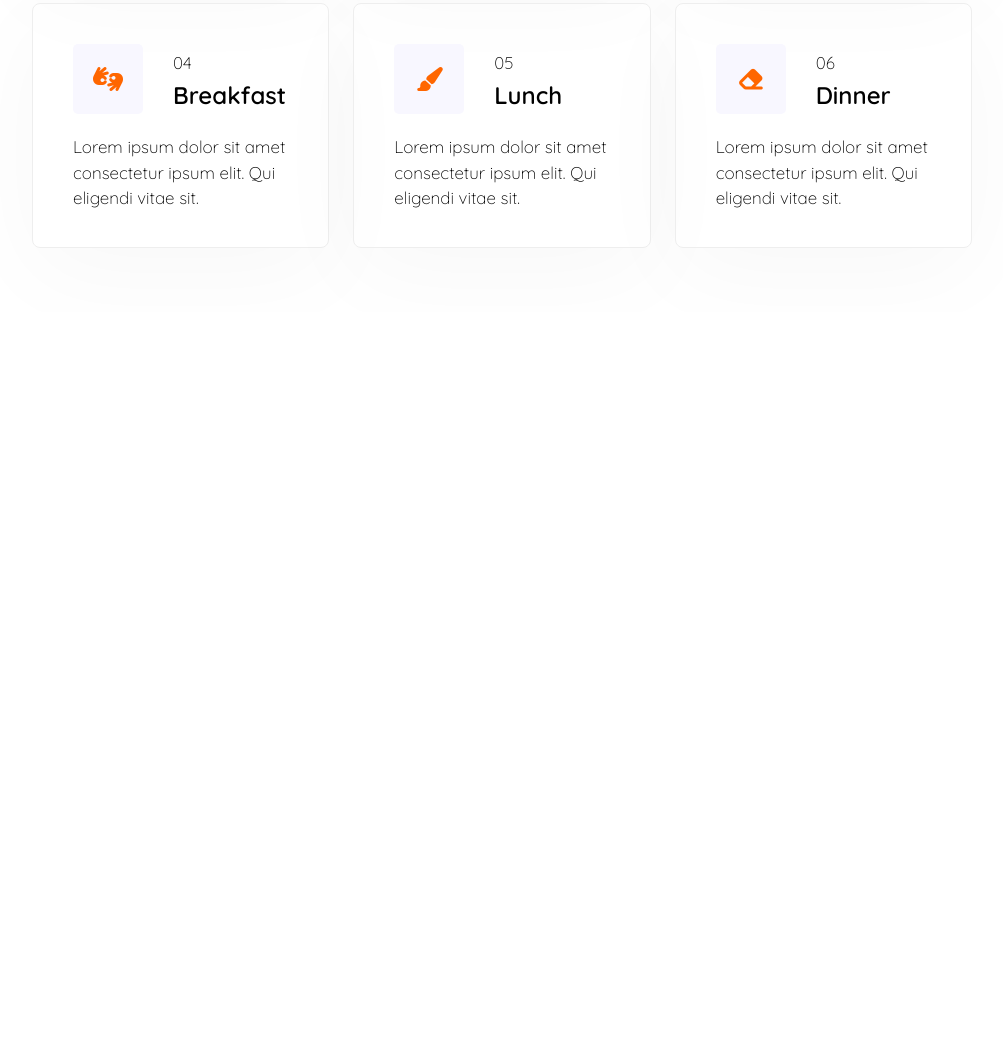
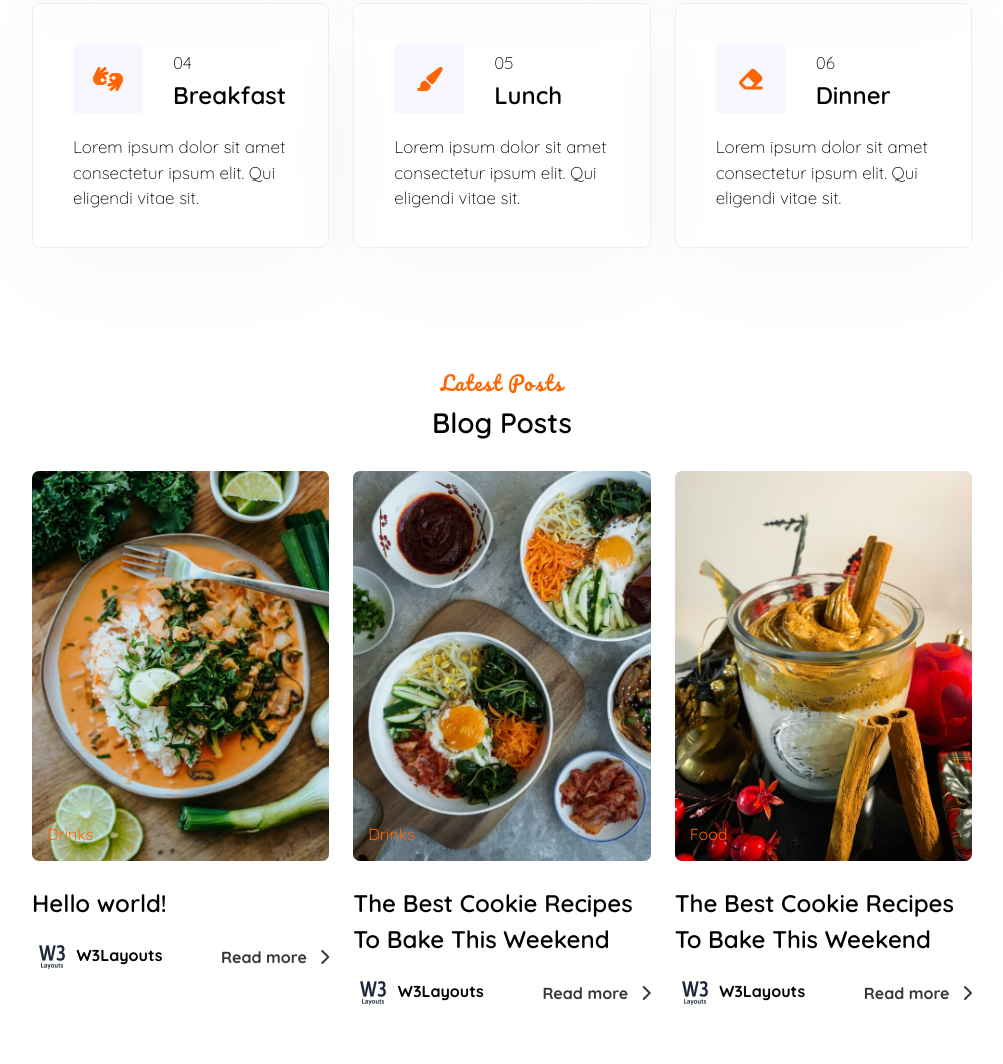
Before and after one commit to DuyKhanh202/Capstone, a plain HTML site: page Home.html in a window 1280 px wide. Shown: the part 2073-3137 px from the top of the page, without its empty margins (138-1141 px from the left). Before the commit the page ends 2385 px from the top, so only its background shows below. Drawn offline with nearby package versions, Linux system fonts and the light colour scheme.

Commit message:
update posts

```diff
--- a/Css/Style.css
+++ b/Css/Style.css
@@ -399,3 +399,47 @@ header#site-header {
  }
 
  /* FEATURES */
+
+ /* POSTS */
+
+ .post img {
+  border-radius: 7px;
+ }
+
+ .post .post__image a {
+  position: absolute;
+  left: 15px;
+  bottom: 15px;
+  text-decoration: none;
+  color: #ff6600;
+  transition: all .5s;
+ }
+
+ .post .post__image a:hover {
+  color: #5431ac;
+ }
+
+ .post .post__content a {
+  text-decoration: none;
+  color: black;
+  font-weight: 600;
+  font-size: 1.5rem;
+ }
+
+ .post .post__footer {
+  display: grid;
+  grid-auto-flow: column;
+  align-items: center;
+  justify-content: space-between;
+ }
+
+ .post .post__footer a {
+  font-size: 1rem;
+  font-weight: bold;
+ }
+
+ .post__footer .post__right a {
+  color: rgb(56, 54, 54);
+ }
+
+ /* POSTS */
--- a/Css/note.txt
+++ b/Css/note.txt
@@ -2,3 +2,6 @@ Lê Nguyễn Duy Khánh
 Tạo git
 Header & Banner
 Khưu Minh Triết
+Categories
+Features
+Posts
--- a/Home.html
+++ b/Home.html
@@ -294,6 +294,86 @@
         </div>
       </section>
 
+      <!-- POSTS -->
+      <section class="post py-5">
+        <div class="container py-2">
+          <div class="text-center">
+            <h4 class="title_theme">Latest Posts</h4>
+            <h3 class="title_below_theme">Blog Posts</h3>
+          </div>
+          <div class="row py-4">
+            <div class="col-4">
+              <div class="post__image position-relative">
+                <img src="./img/card1.jpg" class="img img-fluid" alt="post3">
+                <a href="#">Drinks</a>
+              </div>
+              <div class="post__content my-4">
+                <a href="#">Hello world!</a>
+                <div class="post__footer mt-3">
+                  <div class="post__left">
+                    <a href="#">
+                      <img src="./img/logo.jpeg" alt="logo">
+                    </a>
+                    <a href="#">W3Layouts</a>
+                  </div>
+                  <div class="post__right">
+                    <a href="#">Read more
+                      <span class="ps-2"><i class="fa-solid fa-chevron-right"></i></span>
+                    </a>
+                  </div>
+                </div>
+              </div>
+            </div>
+            <div class="col-4">
+              <div class="post__image position-relative">
+                <img src="./img/card7.jpg" class="img img-fluid" alt="post3">
+                <a href="#">Drinks</a>
+              </div>
+              <div class="post__content my-4">
+                <a href="#">The Best Cookie Recipes To Bake This Weekend</a>
+                <div class="post__footer mt-3">
+                  <div class="post__left">
+                    <a href="#">
+                      <img src="./img/logo.jpeg" alt="logo">
+                    </a>
+                    <a href="#">W3Layouts</a>
+                  </div>
+                  <div class="post__right">
+                    <a href="#">Read more
+                      <span class="ps-2"><i class="fa-solid fa-chevron-right"></i></span>
+                    </a>
+                  </div>
+                </div>
+              </div>
+            </div>
+            <div class="col-4">
+              <div class="post__image position-relative">
+                <img src="./img/card5.jpg" class="img img-fluid" alt="post3">
+                <a href="#">Food</a>
+              </div>
+              <div class="post__content my-4">
+                <a href="#">The Best Cookie Recipes To Bake This Weekend</a>
+                <div class="post__footer mt-3">
+                  <div class="post__left">
+                    <a href="#">
+                      <img src="./img/logo.jpeg" alt="logo">
+                    </a>
+                    <a href="#">W3Layouts</a>
+                  </div>
+                  <div class="post__right">
+                    <a href="#">Read more
+                      <span class="ps-2"><i class="fa-solid fa-chevron-right"></i></span>
+                    </a>
+                  </div>
+                </div>
+              </div>
+            </div>
+              </div>
+            </div>
+          </div>
+        </div>
+      </section>
+
     <script src="./index.js"></script>
   </body>
 </html>
--- a/note.txt
+++ b/note.txt
@@ -2,3 +2,6 @@ Lê Nguyễn Duy Khánh
 Tạo git
 Header & Banner
 Khưu Minh Triết
+Categories
+Features
+Posts
```
Also changed, not shown: img/logo.jpeg (added).
